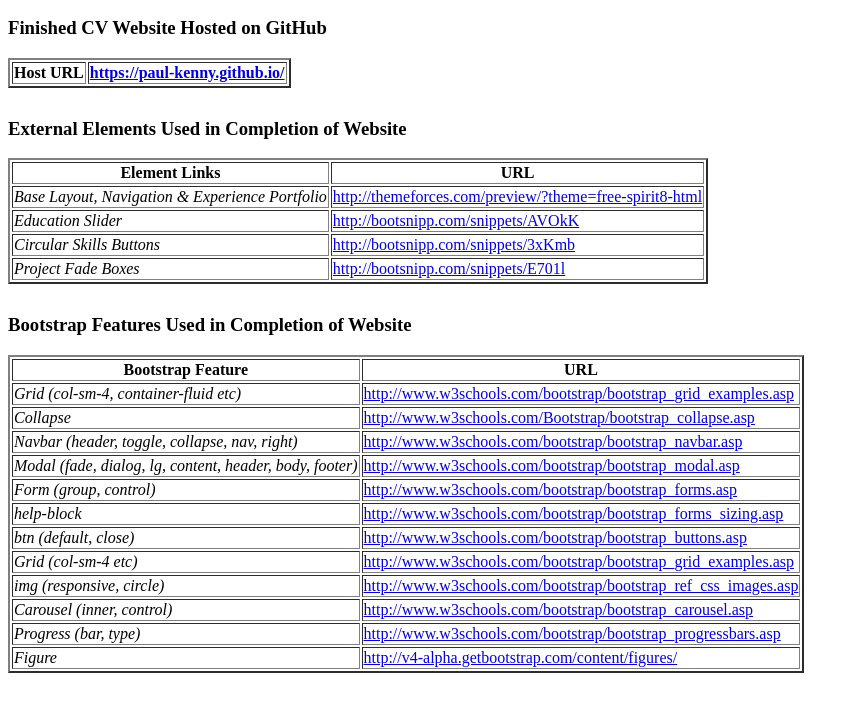
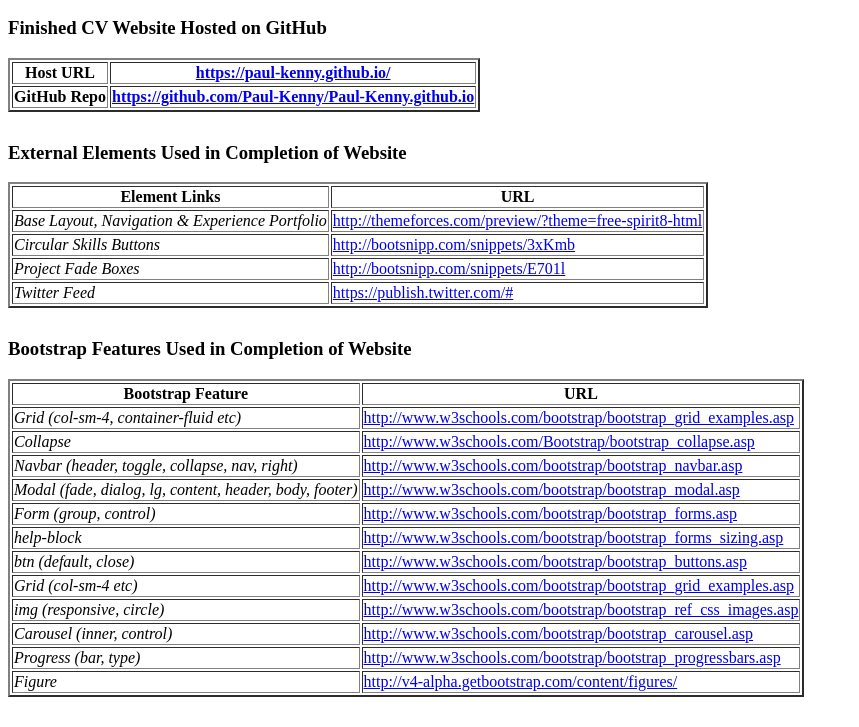
Before and after one commit to Paul-Kenny/Paul-Kenny.github.io, a plain HTML site: page bootstrapFeatures.html in a window 1280 px wide. Shown: the part 110-837 px from the top of the page, without its empty margins (0-859 px from the left). Before the commit the page ends 813 px from the top, so only its background shows below. Drawn offline with Linux system fonts and the light colour scheme.

Commit message:
Features and references finalised

```diff
--- a/bootstrapFeatures.html
+++ b/bootstrapFeatures.html
@@ -11,14 +11,15 @@
       <h3>Finished CV Website Hosted on GitHub</h3>
       <TABLE BORDER=2 style="margin-bottom: 30px;">
           <TR><TH><B>Host URL</B></TH><TH><B><a href="https://paul-kenny.github.io/" target="_blank">https://paul-kenny.github.io/</a></B></TH></TR>
+          <TR><TH><B>GitHub Repo</B></TH><TH><B><a href="https://github.com/Paul-Kenny/Paul-Kenny.github.io" target="_blank">https://github.com/Paul-Kenny/Paul-Kenny.github.io</a></B></TH></TR>
       </TABLE>
       <h3>External Elements Used in Completion of Website</h3>
        <TABLE BORDER=2 style="margin-bottom: 30px;">
           <TR><TH><B>Element Links</B></TH><TH><B>URL</B></TH></TR>
           <TR><TD><I>Base Layout, Navigation & Experience Portfolio</I></TD><TD><a href="http://themeforces.com/preview/?theme=free-spirit8-html" target="_blank">http://themeforces.com/preview/?theme=free-spirit8-html</a></TD></TR>
-          <TR><TD><I>Education Slider</I></TD><TD><a href="http://bootsnipp.com/snippets/AVOkK" target="_blank">http://bootsnipp.com/snippets/AVOkK</a></TD></TR>
           <TR><TD><I>Circular Skills Buttons</I></TD><TD><a href="http://bootsnipp.com/snippets/3xKmb" target="_blank">http://bootsnipp.com/snippets/3xKmb</a></TD></TR>
-          <TR><TD><I>Project Fade Boxes</I></TD><TD><a href="http://bootsnipp.com/snippets/E701l">http://bootsnipp.com/snippets/E701l</a></TD></TR>
+          <TR><TD><I>Project Fade Boxes</I></TD><TD><a href="http://bootsnipp.com/snippets/E701l" target="_blank">http://bootsnipp.com/snippets/E701l</a></TD></TR>
+          <TR><TD><I>Twitter Feed</I></TD><TD><a href="https://publish.twitter.com/#" target="_blank">https://publish.twitter.com/#</a></TD></TR>
       </TABLE>
 
       <h3>Bootstrap Features Used in Completion of Website</h3>
```
